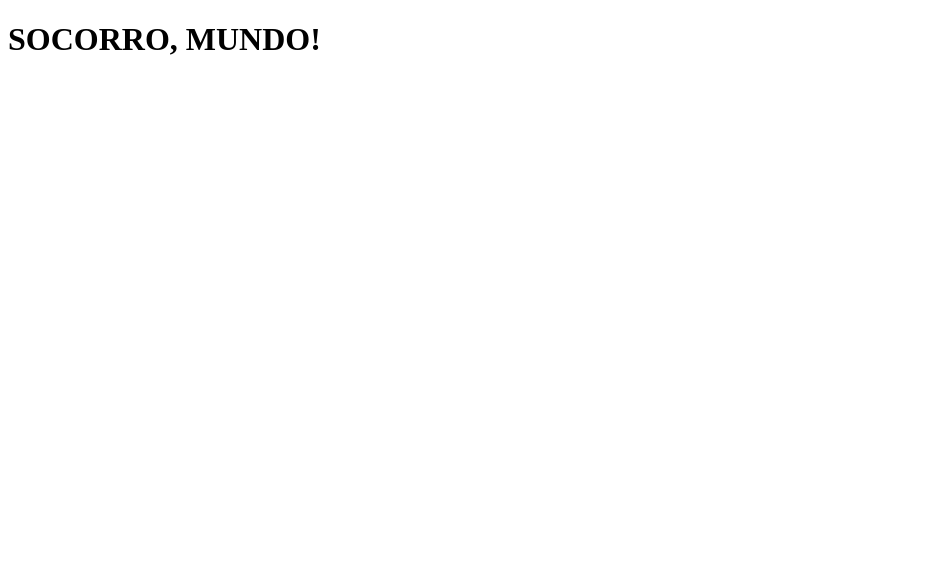
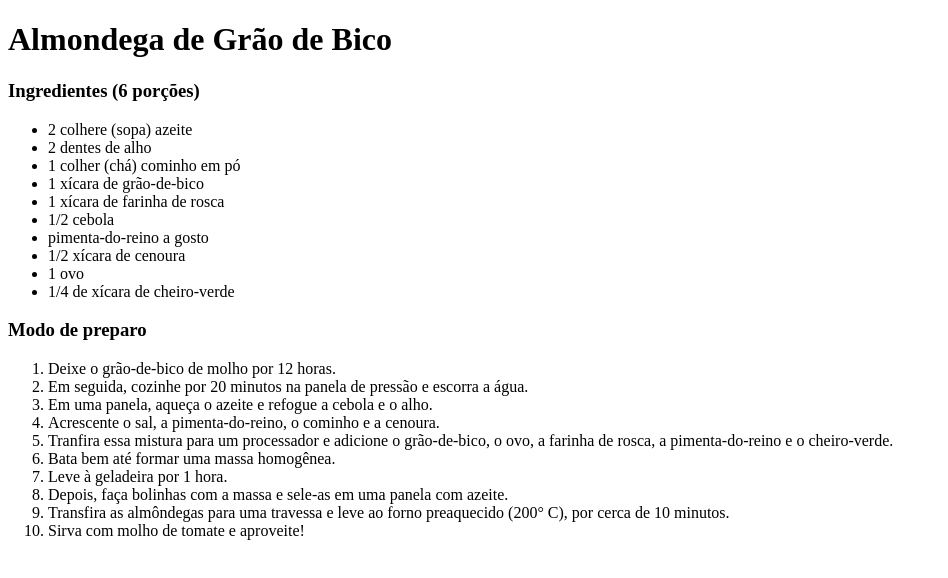
Before and after one commit to rafaelmazzucco/aula_coder_house, a plain HTML site: page index.html in a window 1280 px wide. Shown: the whole page, without its empty margins (0-948 px from the left). Drawn offline with Linux system fonts and the light colour scheme.

Commit message:
criação de listas

```diff
--- a/index.html
+++ b/index.html
@@ -6,7 +6,34 @@
     <title>Document</title>
 </head>
 <body>
-    <h1>SOCORRO, MUNDO!</h1>
+    <h1>Almondega de Grão de Bico</h1>
+    <h3>Ingredientes (6 porções)</h3>
+    <ul>
+        <li>2 colhere (sopa) azeite</li>
+        <li>2 dentes de alho</li>
+        <li>1 colher (chá) cominho em pó</li>
+        <li>1 xícara de grão-de-bico</li>
+        <li>1 xícara de farinha de rosca</li>
+        <li>1/2 cebola</li>
+        <li>pimenta-do-reino a gosto</li>
+        <li>1/2 xícara de cenoura</li>
+        <li>1 ovo</li>
+        <li>1/4 de xícara de cheiro-verde</li>
 
+
+    </ul>
+    <h3>Modo de preparo</h3>
+    <ol>
+        <li>Deixe o grão-de-bico de molho por 12 horas.</li>
+        <li>Em seguida, cozinhe por 20 minutos na panela de pressão e escorra a água.</li>
+        <li>Em uma panela, aqueça o azeite e refogue a cebola e o alho.</li>
+        <li>Acrescente o sal, a pimenta-do-reino, o cominho e a cenoura.</li>
+        <li>Tranfira essa mistura para um processador e adicione o grão-de-bico, o ovo, a farinha de rosca, a pimenta-do-reino e o cheiro-verde. </li>
+        <li>Bata bem até formar uma massa homogênea. </li>
+        <li>Leve à geladeira por 1 hora.</li>
+        <li>Depois, faça bolinhas com a massa e sele-as em uma panela com azeite. </li>
+        <li>Transfira as almôndegas para uma travessa e leve ao forno preaquecido (200° C), por cerca de 10 minutos. </li>
+        <li>Sirva com molho de tomate e aproveite!</li>
+    </ol>
 </body>
 </html>
```
